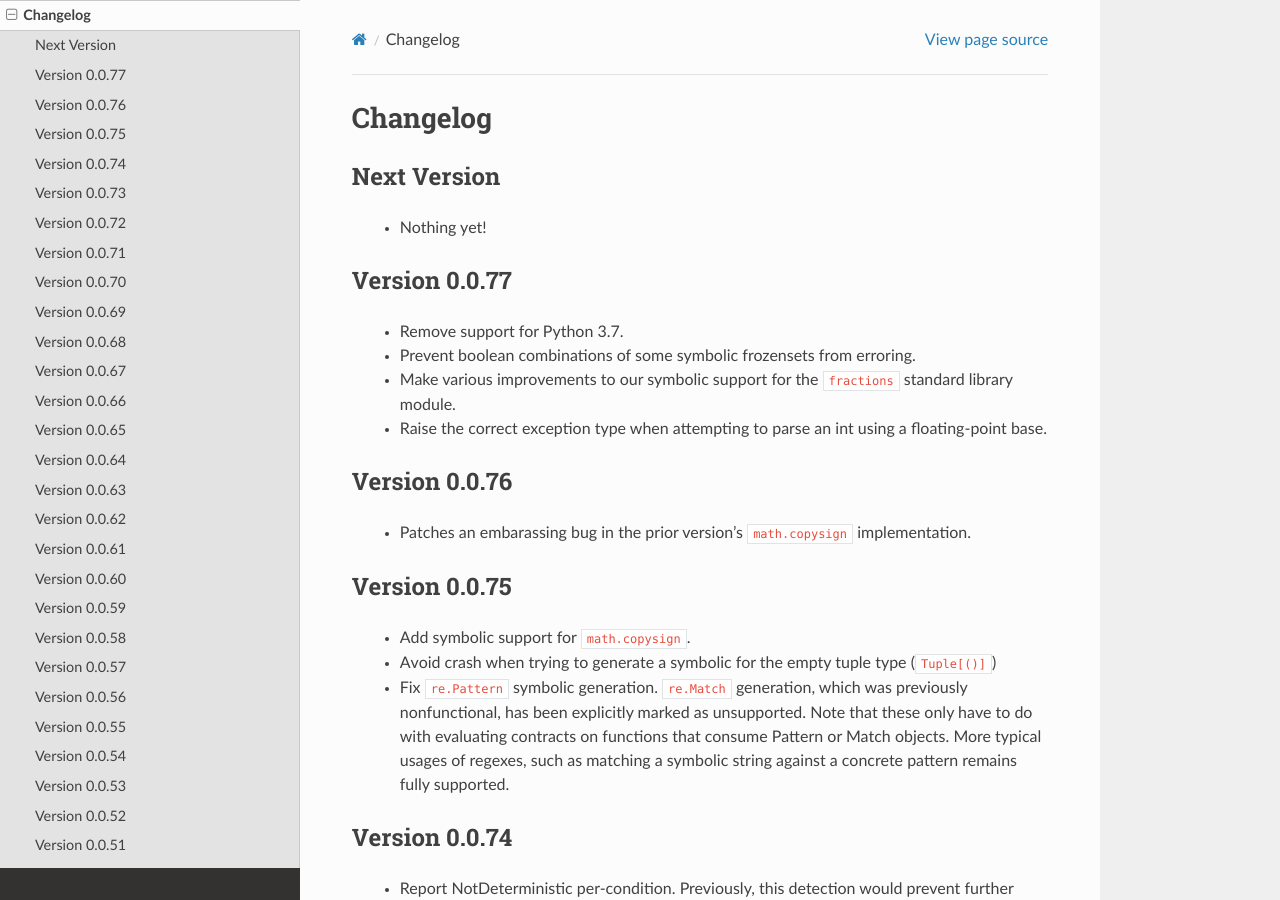
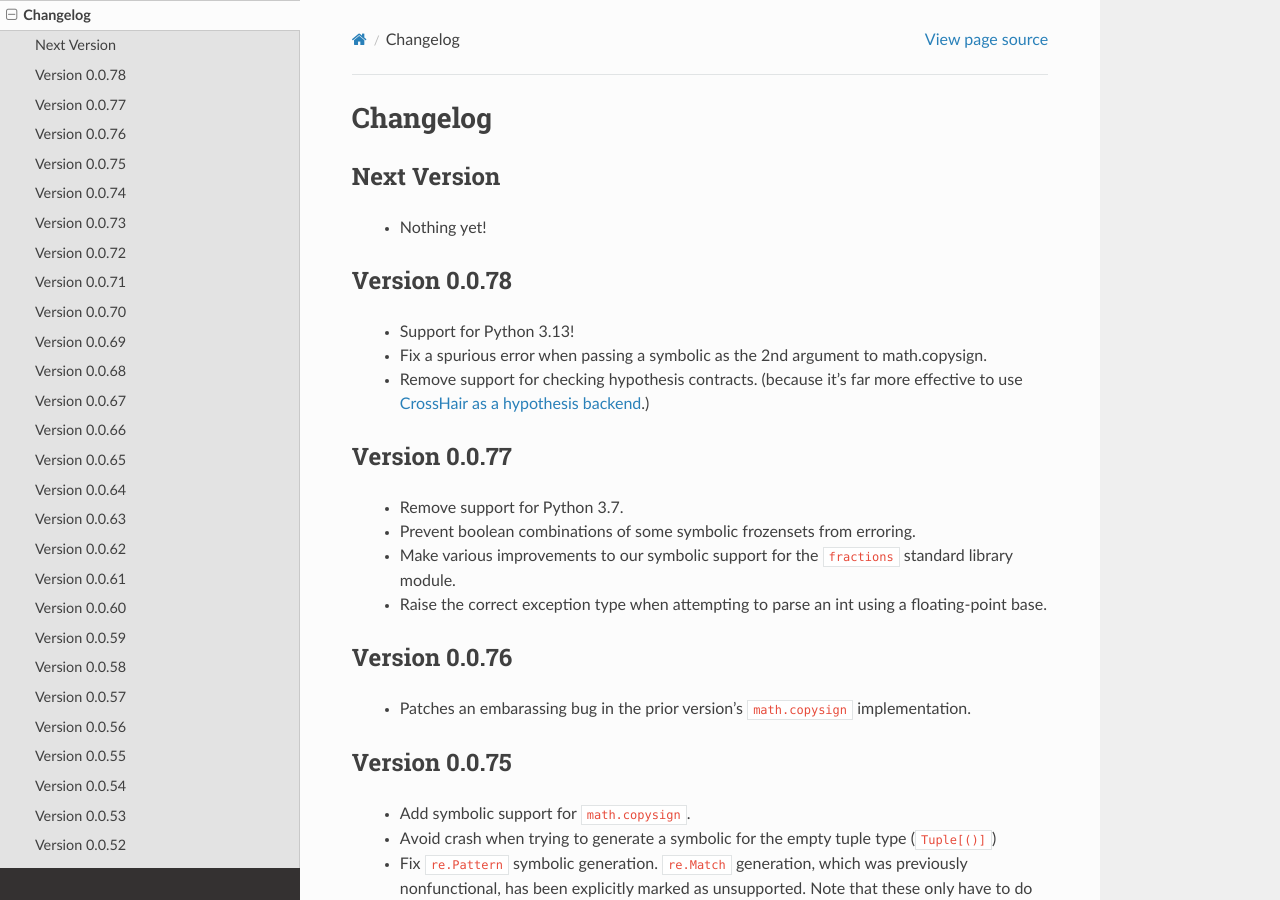
Before and after one commit to pschanely/CrossHair, a Sphinx documentation site: the page built from doc/source/changelog.rst, in a window 1280 px wide and 900 px high. Built offline with Sphinx 7.4.7 and the Read the Docs theme 3.1.0, drawn with Linux system fonts in a browser that asks for light colours; the version number is read from the project's files by our own code.

Commit message:
Update changelog

```diff
--- a/doc/source/changelog.rst
+++ b/doc/source/changelog.rst
@@ -7,6 +7,16 @@ Next Version
 ------------
 
   * Nothing yet!
+
+
+Version 0.0.78
+--------------
+
+  * Support for Python 3.13!
+  * Fix a spurious error when passing a symbolic as the 2nd argument to math.copysign.
+  * Remove support for checking hypothesis contracts.
+    (because it's far more effective to use
+    `CrossHair as a hypothesis backend <https://github.com/pschanely/hypothesis-crosshair>`__.)
 
 
 Version 0.0.77
```
